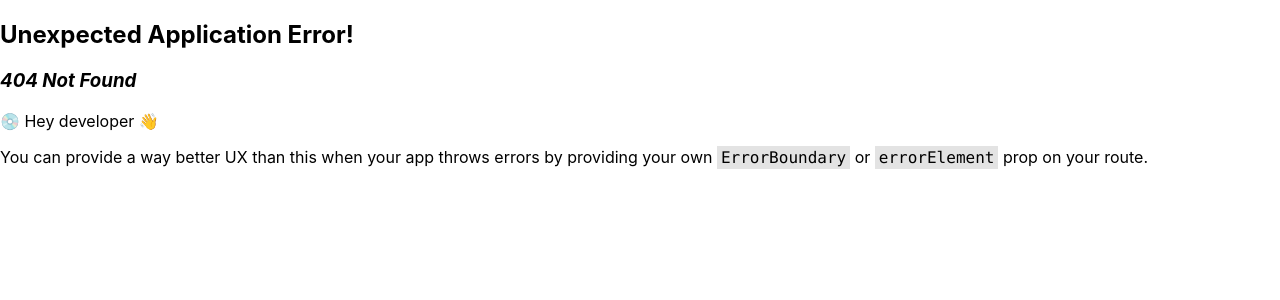
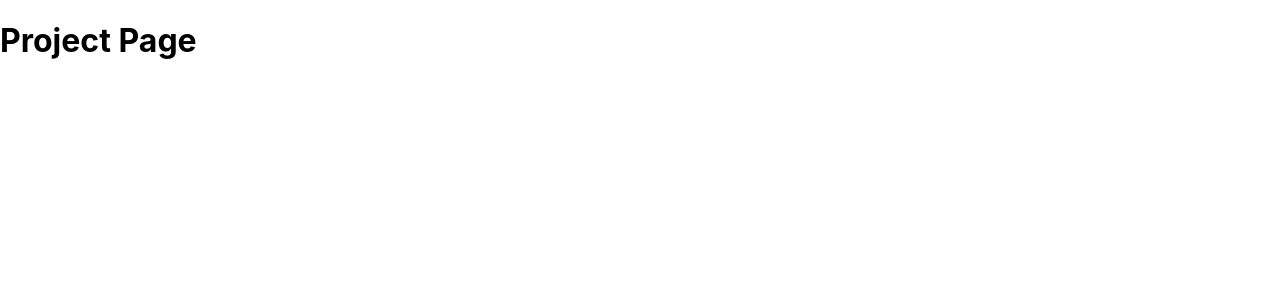
Before and after one commit to cgrundman/christian-grundman-website, a React (Create React App) app: page /projects/project in a window 1280 px wide. Before the commit this address had no page. Shown: the top 300 px of the page. Built offline with nearby package versions, Linux system fonts and the light colour scheme.

Commit message:
add project page

```diff
--- a/src/App.js
+++ b/src/App.js
@@ -3,6 +3,7 @@ import { createBrowserRouter, RouterProvider} from "react-router-dom";
 import ComingSoon from "./pages/ComingSoon.js"
 import HomePage from "./pages/HomePage.js";
 import Projects from "./pages/Projects.js";
+import Project from "./pages/Project.js";
 
 const router = createBrowserRouter([
   {
@@ -13,6 +14,7 @@ const router = createBrowserRouter([
       { index: true, element: <ComingSoon /> },
       { path: 'homepage', element: <HomePage /> },
       { path: 'projects', element: <Projects /> },
+      { path: 'projects/project', element: <Project /> },
     ],
   }
 ])
--- /dev/null
+++ b/src/pages/Project.js
@@ -0,0 +1,5 @@
+function Project() {
+    return <h1>Project Page</h1>
+}
+
+export default Project;
```
